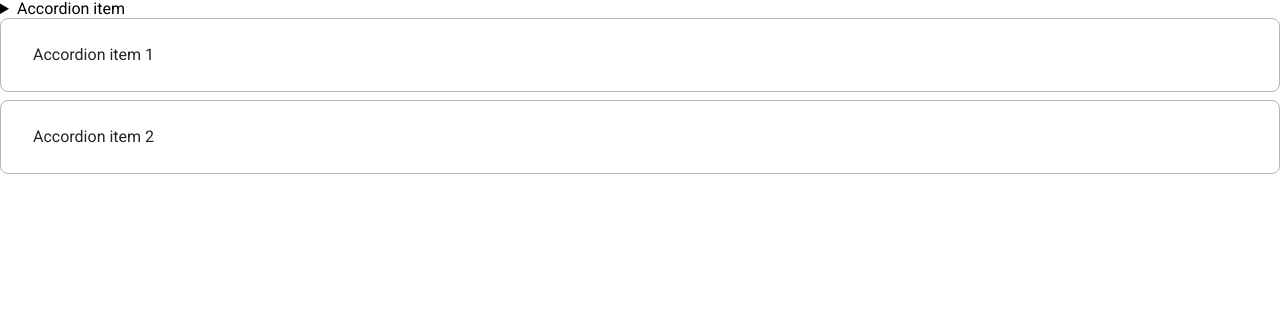
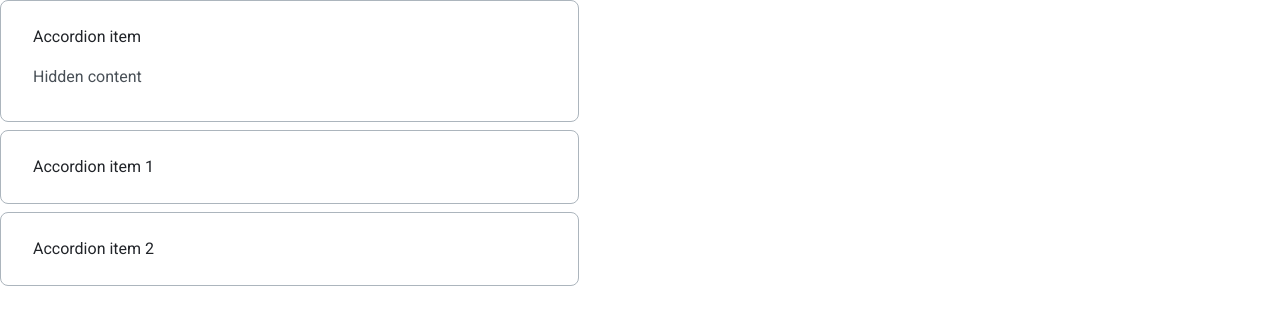
Before and after one commit to js-tasks-ru/htmlcss-20221107_rustam08, a website: page 03-lection1/02-accordion/index.html in a window 1280 px wide. Drawn offline with Linux system fonts and the light colour scheme.

Commit message:
02-accordion solution

```diff
--- a/03-lection1/02-accordion/accordion.css
+++ b/03-lection1/02-accordion/accordion.css
@@ -1,14 +1,17 @@
 
 /* Стилизация аккордеона */
 
-.accordion {}
+.accordion {
+
+}
+
 
 .accordion__item {
     border: 1px solid #ACB5BD;
     box-sizing: border-box;
     border-radius: 8px;
-
     margin-bottom: 8px;
+    width: 579px;
 }
 
 .accordion__item:last-child {
@@ -25,6 +28,7 @@
     font-size: 16px;
     line-height: 24px;
     color: #212429;
+
 }
 
 .accordion__item[open] .accordion__summary {
@@ -33,8 +37,8 @@
 
 .accordion__summary::-webkit-details-marker {
     display: none;
+
 }
-
 .accordion__content {
     padding: 0 32px 32px;
 }
--- a/03-lection1/02-accordion/index.html
+++ b/03-lection1/02-accordion/index.html
@@ -7,15 +7,17 @@
 
     </head>
     <body>
-        <details>
-            <summary>
-                Accordion item
-            </summary>
-            <p>
-                Hidden content
-            </p>
-        </details>
         <div class="accordion">
+            <details class="accordion__item" open>
+                <summary class="accordion__summary">
+                    Accordion item
+                </summary>
+                <div class="accordion__content">
+                    <p class="accordion__text">
+                        Hidden content
+                    </p>
+                </div>
+            </details>
             <details class="accordion__item">
                 <summary class="accordion__summary">
                     Accordion item 1
```
